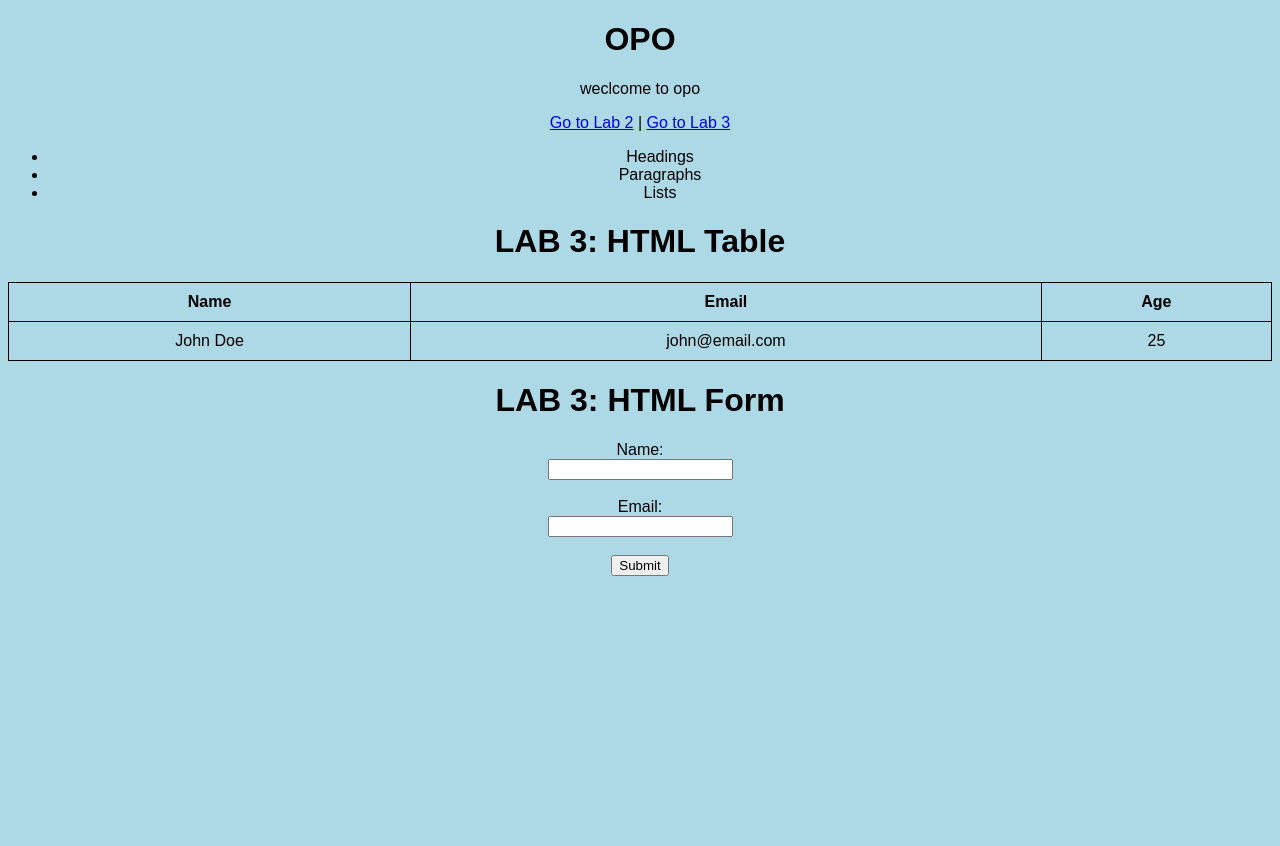
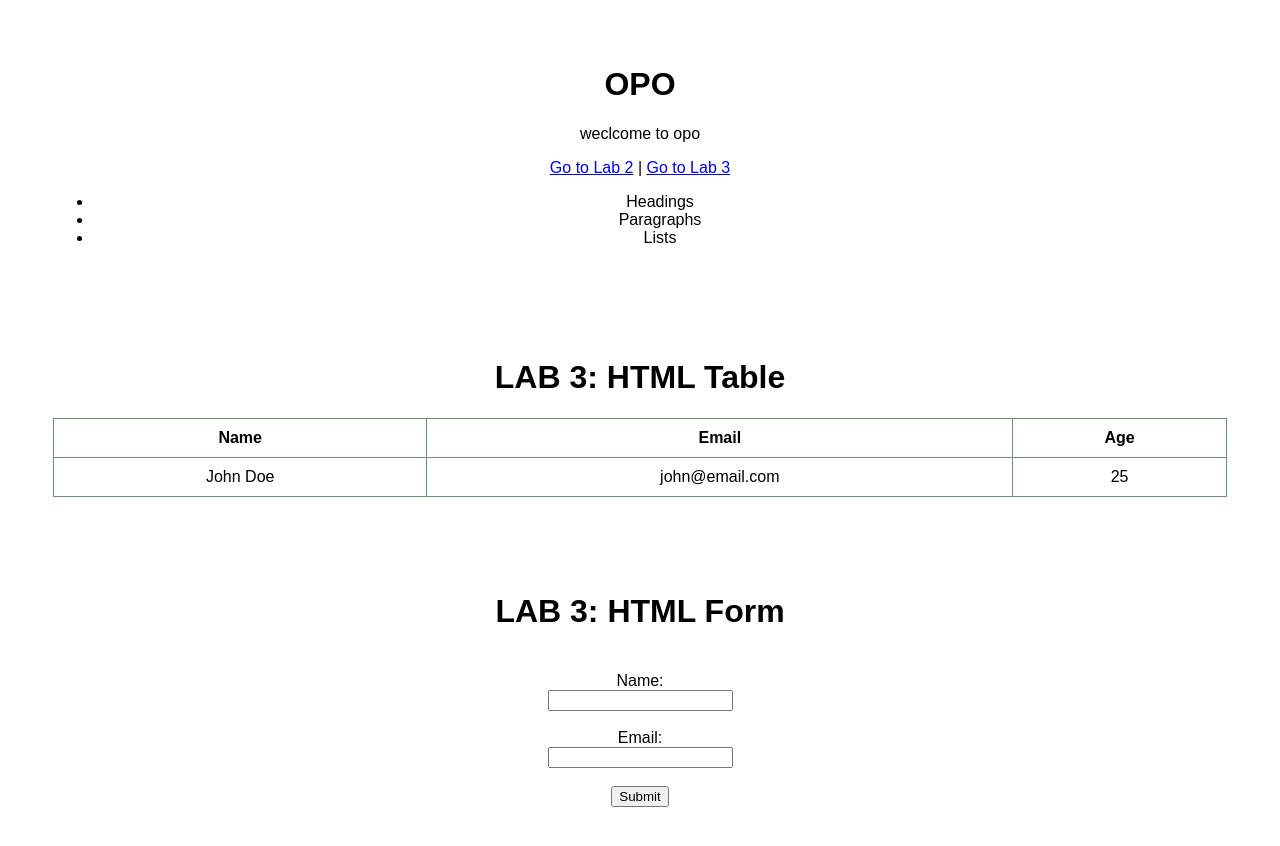
Before and after one commit to Abu-masud/dr-abu-masud, a plain HTML site: page index.html in a window 1280 px wide. Before the commit the page ends 800 px from the top, so only its background shows below. Drawn offline with Linux system fonts and the light colour scheme.

Commit message:
Update style.css

```diff
--- a/style.css
+++ b/style.css
@@ -1,13 +1,15 @@
+/* ==================== */
+/* LAB 2: CSS STYLES */
+/* ==================== */
+
 body {
-    background: lightblue;
+    font-family: Arial;
     text-align: center;
-    font-family: Arial;
 }
 
-.section {
-    background: white;
-    padding: 50px;
-    margin: 20px;
+.lab-section {
+    padding: 30px;
+    margin: 15px;
 }
 
 table {
@@ -16,6 +18,10 @@ table {
 }
 
 th, td {
-    border: 1px solid black;
+    border: 1px solid rgb(107, 148, 111);
     padding: 10px;
 }
+
+form {
+    padding: 20px;
+}
```
